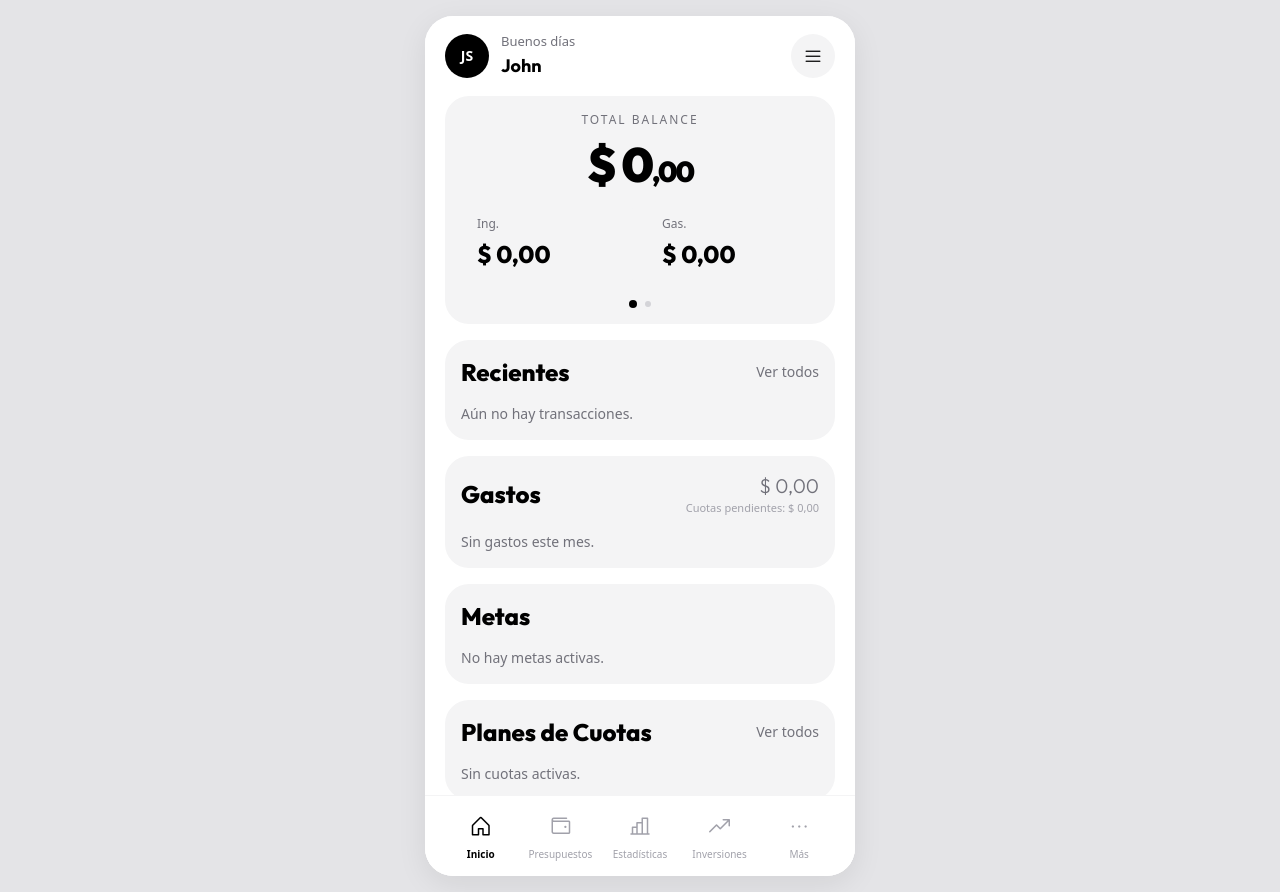
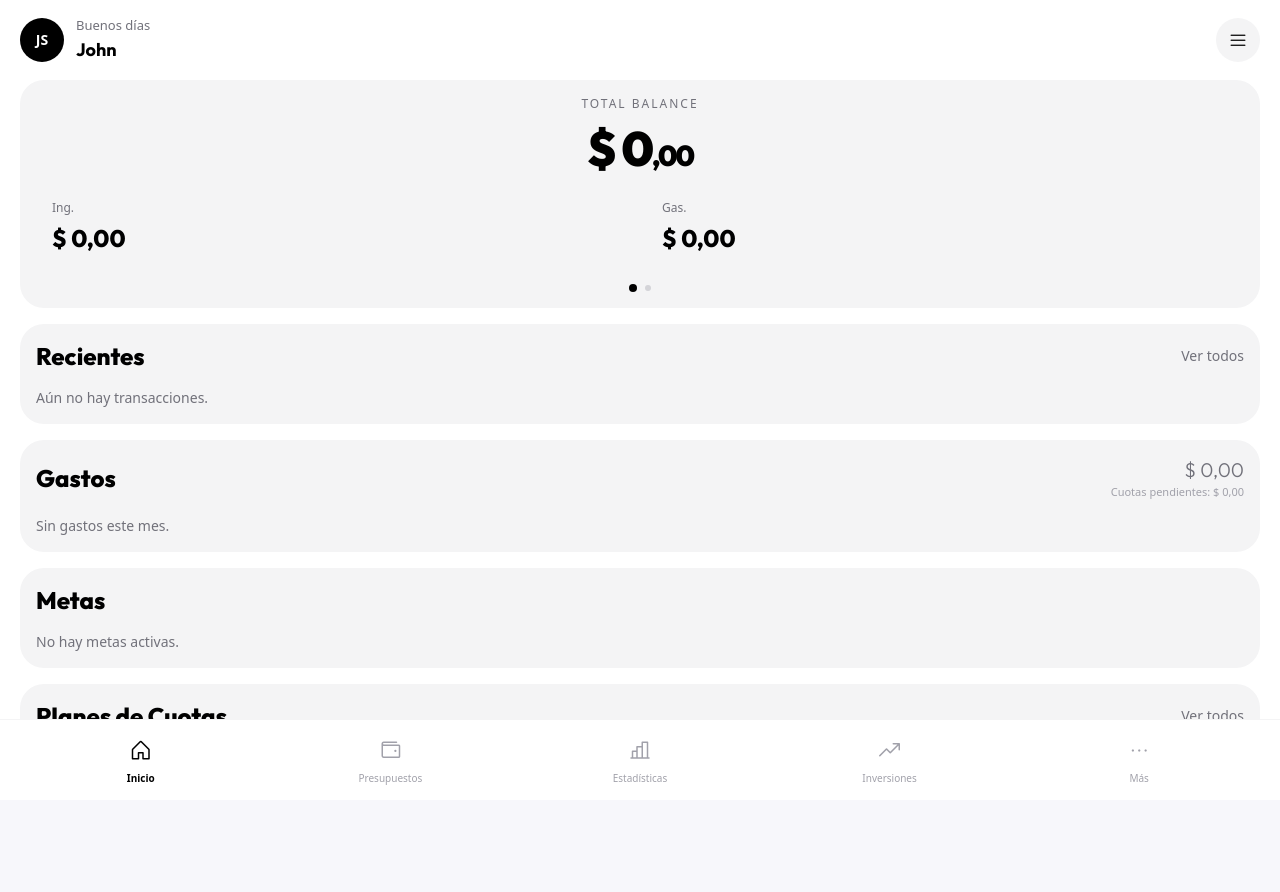
Before and after one commit to TobiasArg/Clocket, a React (Vite) app in the folder frontend/: page / in a window 1280 px wide. After the commit the page ends 800 px from the top, so only its background shows below. Built offline with nearby package versions, Linux system fonts and the light colour scheme.

Commit message:
structure change on app view, global shell deleted

```diff
--- a/frontend/src/App.tsx
+++ b/frontend/src/App.tsx
@@ -4,16 +4,9 @@ import { useRouter } from "./router/useRouter";
 export function App() {
   const { currentPath, navigateTo } = useRouter();
 
-  const isDesktop = currentPath === "/home-desktop";
-  const shellClass = isDesktop
-    ? "w-full max-w-[1280px] h-[860px] bg-white rounded-[28px] shadow-[0_8px_30px_rgba(0,0,0,0.08)] overflow-hidden"
-    : "w-full max-w-[430px] h-[860px] bg-white rounded-[28px] shadow-[0_8px_30px_rgba(0,0,0,0.08)] overflow-hidden";
-
   return (
-    <div className="min-h-screen w-screen bg-[#E4E4E7] flex flex-col items-center justify-start py-4 px-3">
-      <div className={shellClass}>
-        <AppRouter currentPath={currentPath} navigateTo={navigateTo} />
-      </div>
+    <div className="h-[100dvh] w-full overflow-hidden bg-white">
+      <AppRouter currentPath={currentPath} navigateTo={navigateTo} />
     </div>
   );
 }
```
